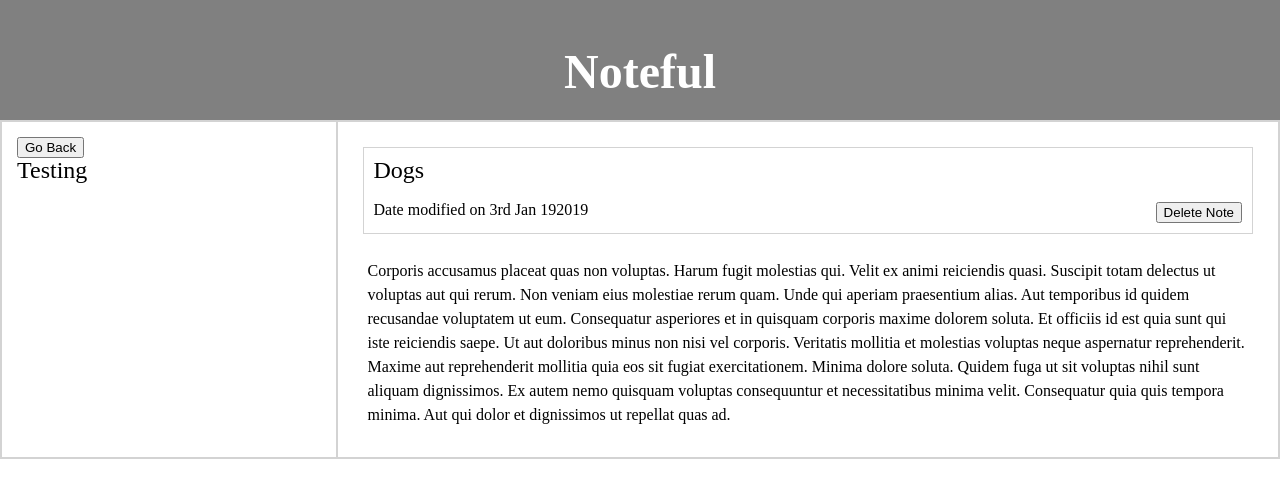
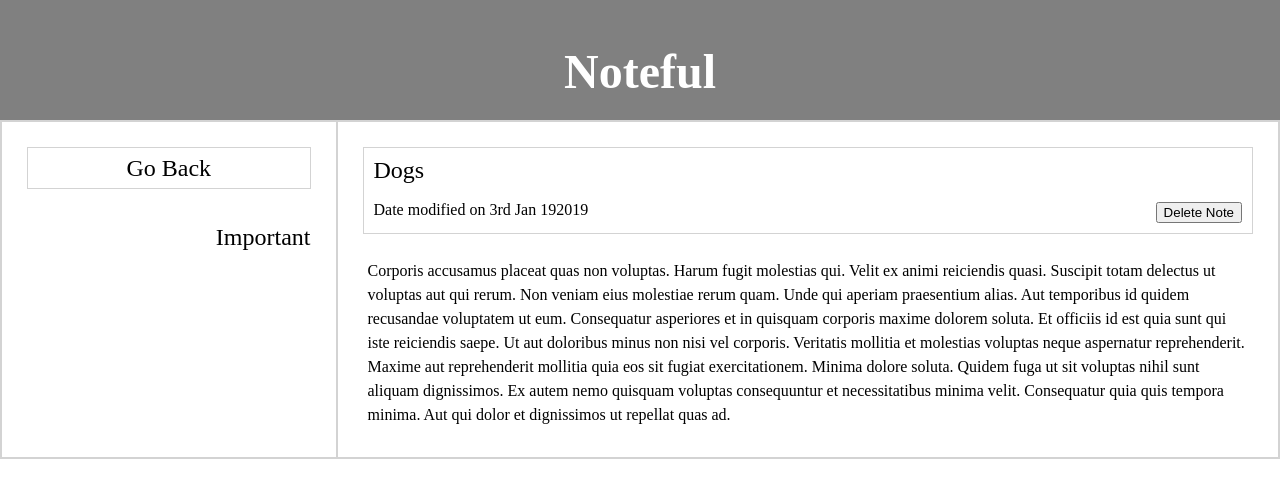
Before and after one commit to Thorn51/noteful, a React (Create React App) app: page /note/cbc787a0-ffaf-11e8-8eb2-f2801f1b9fd1 in a window 1280 px wide. Shown: the top 498 px of the page. Built offline with nearby package versions, Linux system fonts and the light colour scheme.

Commit message:
Add styles

```diff
--- a/src/App.js
+++ b/src/App.js
@@ -28,7 +28,7 @@ export default class App extends React.Component {
             render={props => <Sidebar {...props} {...store} />}
           />
           <Route
-            path="/note"
+            path="/note/:noteId"
             render={props => <NoteSidebar {...props} {...store} />}
           />
           <Route
--- a/src/NoteSidebar/NoteSidebar.css
+++ b/src/NoteSidebar/NoteSidebar.css
@@ -0,0 +1,21 @@
+.note_location {
+  display: flex;
+  justify-content: flex-end;
+  align-items: center;
+  height: 75px;
+  margin: 10px;
+}
+
+.back_button {
+  display: flex;
+  justify-content: center;
+  align-items: center;
+  margin: 10px;
+  height: 40px;
+  border: lightgray solid 1px;
+}
+
+.back_button,
+h2 {
+  font-size: 1.5rem;
+}
--- a/src/NoteSidebar/NoteSidebar.js
+++ b/src/NoteSidebar/NoteSidebar.js
@@ -1,12 +1,22 @@
 import React from "react";
+import "./NoteSidebar.css";
 
 export default function Note(props) {
-  console.log(props);
+  const note = props.notes.filter(
+    note => note.id === props.match.params.noteId
+  );
+  console.log(props.history);
+  const folder = props.folders.filter(folder => folder.id === note[0].folderId);
+  console.log(note, folder);
   return (
     <aside className="folder_sidebar">
       <div className="note_sidebar">
-        <button className="back_button">Go Back</button>
-        <h2 className="folder_name">Testing</h2>
+        <div className="back_button">
+          <h2>Go Back</h2>
+        </div>
+        <div className="note_location">
+          <h2 className="folder_name">{folder[0].name}</h2>
+        </div>
       </div>
     </aside>
   );
```
